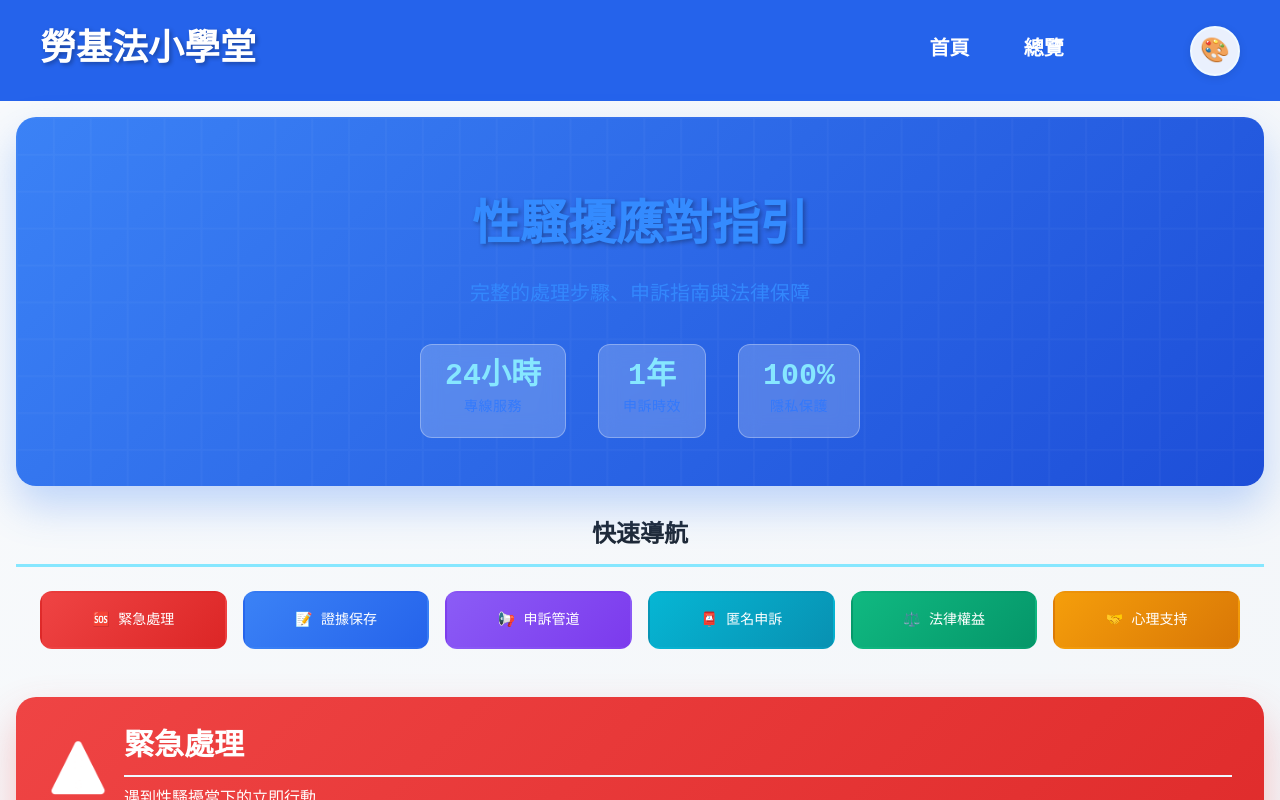
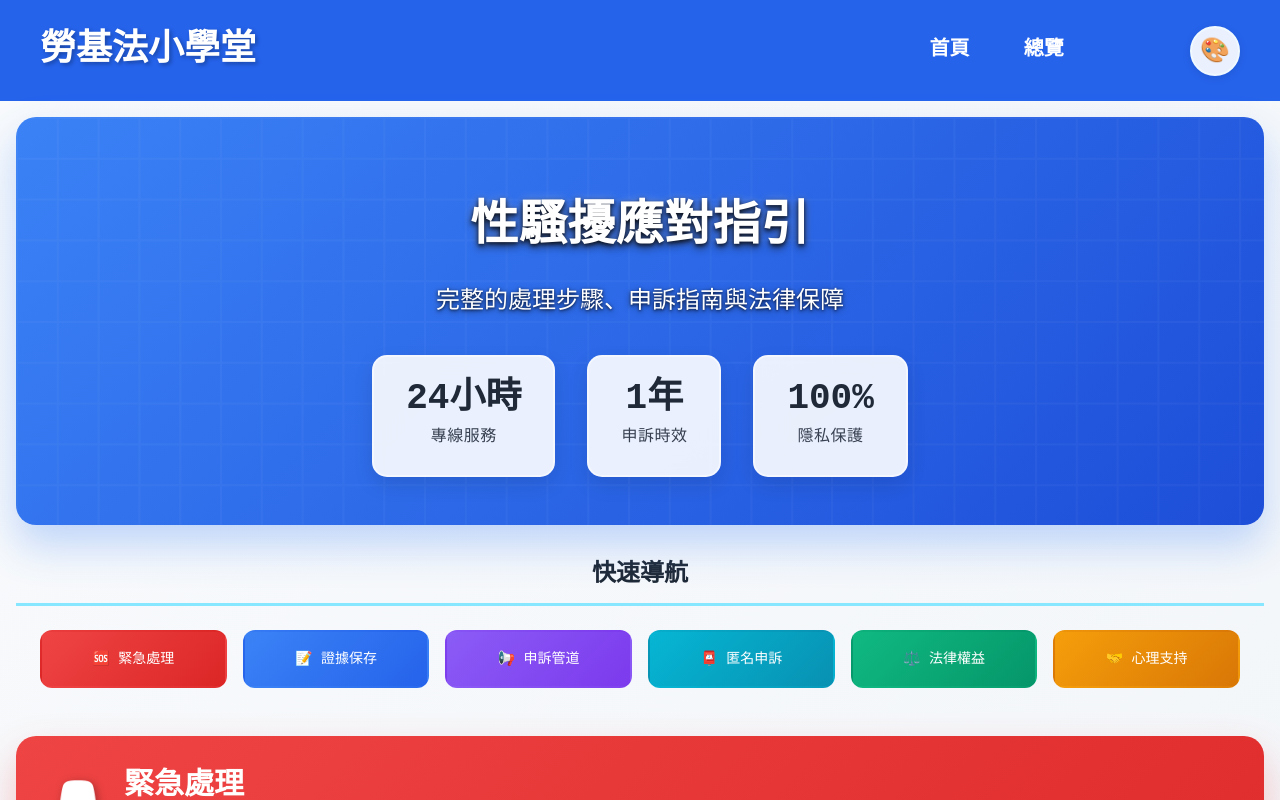
Before and after one commit to Cindy910120/law, a Nuxt app: page /labor-law/response-guide in a window 1280 px wide. Shown: the top 800 px of the page. Built offline with nearby package versions, Linux system fonts and the light colour scheme.

Commit message:
細節修改

```diff
--- a/pages/labor-law/response-guide.vue
+++ b/pages/labor-law/response-guide.vue
@@ -33,12 +33,10 @@
         <a href="#legal" class="nav-button legal">⚖️ 法律權益</a>
         <a href="#support" class="nav-button support">🤝 心理支持</a>
       </div>
-    </div>
-
-    <!-- 緊急處理區域 -->
+    </div>    <!-- 緊急處理區域 -->
     <div id="emergency" class="emergency-section">
       <div class="section-header">
-        <div class="section-icon">⚠️</div>
+        <div class="section-icon emergency-icon">🚨</div>
         <div class="section-info">
           <h2 class="section-title">緊急處理</h2>
           <p class="section-subtitle">遇到性騷擾當下的立即行動</p>
@@ -1042,13 +1040,23 @@ onMounted(() => {
   font-size: var(--font-size-4xl, 2.25rem);
   font-weight: var(--font-weight-bold, 700);
   margin-bottom: 1rem;
-  text-shadow: 2px 2px 4px rgba(0, 0, 0, 0.3);
+  color: white;
+  text-shadow:
+    0 2px 4px rgba(0, 0, 0, 0.8),
+    0 4px 8px rgba(0, 0, 0, 0.6),
+    0 0 10px rgba(255, 255, 255, 0.3);
+  letter-spacing: 0.5px;
 }
 
 .hero-subtitle {
-  font-size: var(--font-size-lg, 1.125rem);
+  font-size: var(--font-size-xl, 1.25rem);
   margin-bottom: 2rem;
-  opacity: 0.9;
+  color: white;
+  opacity: 1;
+  text-shadow:
+    0 1px 3px rgba(0, 0, 0, 0.7),
+    0 2px 6px rgba(0, 0, 0, 0.5);
+  font-weight: var(--font-weight-medium, 500);
 }
 
 .hero-stats {
@@ -1060,23 +1068,35 @@ onMounted(() => {
 
 .stat-item {
   text-align: center;
-  background: rgba(255, 255, 255, 0.2);
-  padding: 1rem 1.5rem;
-  border-radius: 12px;
-  backdrop-filter: blur(10px);
-  border: 1px solid rgba(255, 255, 255, 0.3);
+  background: rgba(255, 255, 255, 0.9);
+  padding: 1.5rem 2rem;
+  border-radius: 15px;
+  backdrop-filter: blur(15px);
+  border: 2px solid rgba(255, 255, 255, 0.5);
+  box-shadow: 0 8px 20px rgba(0, 0, 0, 0.1);
+  transition: all 0.3s ease;
+}
+
+.stat-item:hover {
+  background: rgba(255, 255, 255, 0.95);
+  transform: translateY(-3px);
+  box-shadow: 0 12px 30px rgba(0, 0, 0, 0.15);
 }
 
 .stat-number {
   display: block;
-  font-size: var(--font-size-2xl, 1.5rem);
+  font-size: var(--font-size-3xl, 1.875rem);
   font-weight: var(--font-weight-bold, 700);
-  margin-bottom: 0.25rem;
+  margin-bottom: 0.5rem;
+  color: #1f2937;
+  text-shadow: none;
 }
 
 .stat-label {
-  font-size: var(--font-size-sm, 0.875rem);
-  opacity: 0.8;
+  font-size: var(--font-size-base, 1rem);
+  color: #374151;
+  font-weight: var(--font-weight-medium, 500);
+  opacity: 1;
 }
 
 /* 快速導航 */
@@ -1164,6 +1184,14 @@ onMounted(() => {
   -webkit-background-clip: text;
   -webkit-text-fill-color: transparent;
   background-clip: text;
+}
+
+.emergency-icon {
+  background: white !important;
+  -webkit-background-clip: text !important;
+  -webkit-text-fill-color: transparent !important;
+  background-clip: text !important;
+  filter: drop-shadow(2px 2px 4px rgba(0, 0, 0, 0.3));
 }
 
 .section-info {
```
